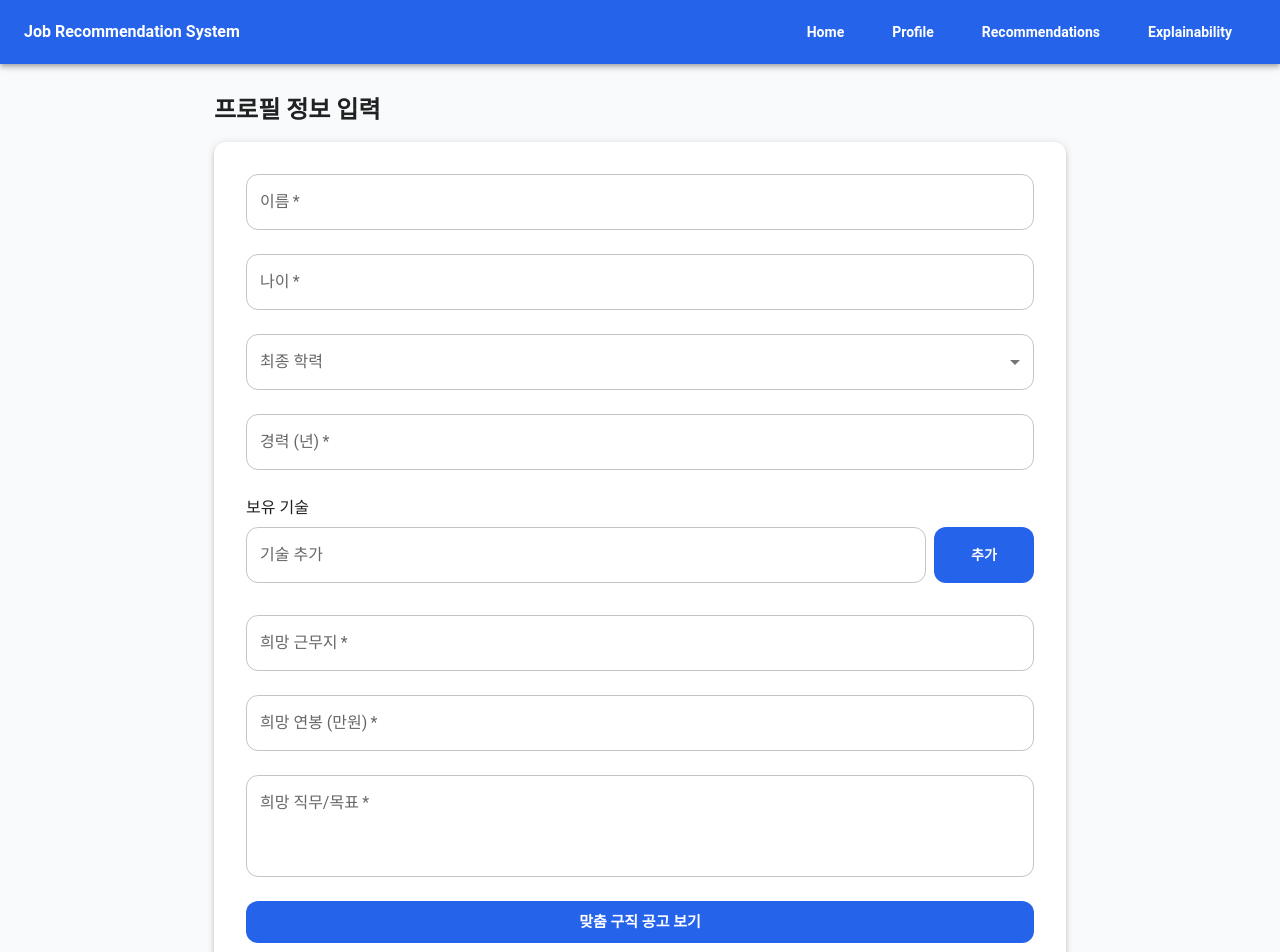
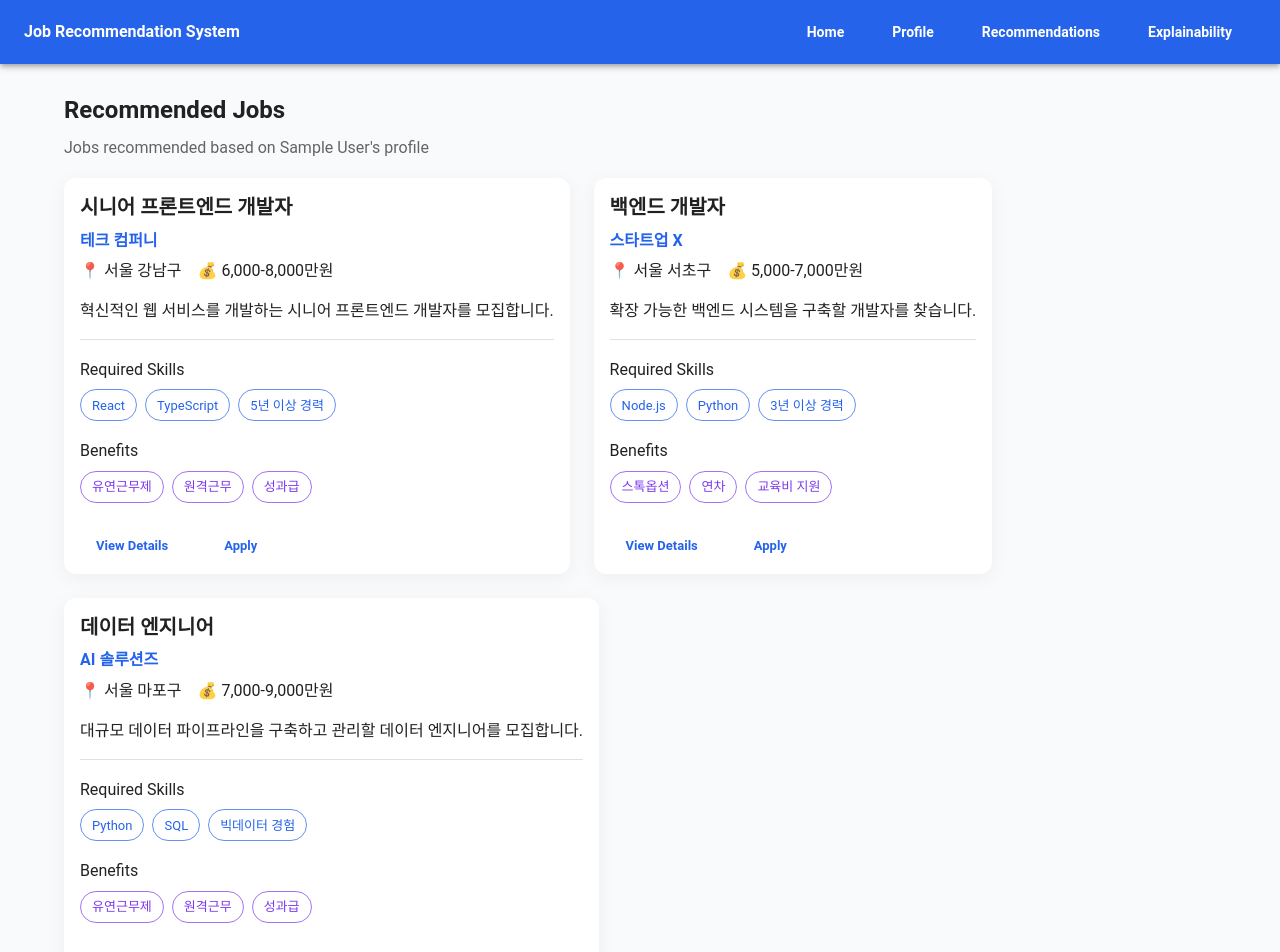
Before and after one commit to SuminPark02/AIXD_project, a React (Create React App) app: page /job-recommendations in a window 1280 px wide. Before the commit this address led to /profile. Shown: the top 952 px of the page. Built offline with nearby package versions, Linux system fonts and the light colour scheme; sample sign-in values are in the browser's storage.

Commit message:
fix: Update JobRecommendations to use ProfileContext and add job matching logic

```diff
--- a/src/pages/JobRecommendations.js
+++ b/src/pages/JobRecommendations.js
@@ -11,7 +11,8 @@ import {
   Chip,
   Divider
 } from '@mui/material';
-import { useLocation, useNavigate } from 'react-router-dom';
+import { useNavigate } from 'react-router-dom';
+import { useProfile } from '../contexts/ProfileContext';
 
 // 임시 구직 공고 데이터
 const jobListings = [
@@ -48,33 +49,50 @@ const jobListings = [
 ];
 
 function JobRecommendations() {
-  const location = useLocation();
   const navigate = useNavigate();
-  const { userData } = location.state || {};
+  const { profile } = useProfile();
 
-  // 사용자 데이터가 없으면 프로필 페이지로 리다이렉트
+  // Redirect to profile if no profile data
   React.useEffect(() => {
-    if (!userData) {
+    if (!profile) {
       navigate('/profile');
     }
-  }, [userData, navigate]);
+  }, [profile, navigate]);
 
-  // 실제로는 여기서 API를 호출하여 사용자 데이터 기반으로 구직 공고를 필터링하고 정렬합니다
-  const recommendedJobs = jobListings;
+  // Filter and sort jobs based on profile
+  const recommendedJobs = jobListings.filter(job => {
+    if (!profile) return false;
+
+    // Match skills
+    const hasMatchingSkills = profile.skills?.length > 0
+      ? job.requirements.some(req => profile.skills.includes(req))
+      : true;
+
+    // Match location if specified
+    const locationMatch = !profile.preferredLocation
+      ? true
+      : job.location.includes(profile.preferredLocation);
+
+    return hasMatchingSkills && locationMatch;
+  });
+
+  if (!profile) {
+    return null;
+  }
 
   return (
     <Container maxWidth="lg">
       <Box sx={{ mt: 4 }}>
         <Typography variant="h4" component="h1" gutterBottom>
-          맞춤 구직 공고
+          Recommended Jobs
         </Typography>
         <Typography variant="subtitle1" color="text.secondary" paragraph>
-          {userData?.name}님의 프로필을 기반으로 추천된 구직 공고입니다.
+          Jobs recommended based on {profile.name}'s profile
         </Typography>
 
         <Grid container spacing={3}>
           {recommendedJobs.map((job) => (
-            <Grid key={job.id} columns={{ xs: 12, md: 6 }}>
+            <Grid key={job.id} xs={12} md={6}>
               <Card sx={{ height: '100%' }}>
                 <CardContent>
                   <Typography variant="h5" component="h2" gutterBottom>
@@ -100,7 +118,7 @@ function JobRecommendations() {
                   <Divider sx={{ my: 2 }} />
 
                   <Typography variant="subtitle1" gutterBottom>
-                    필요 역량
+                    Required Skills
                   </Typography>
                   <Box sx={{ display: 'flex', flexWrap: 'wrap', gap: 1, mb: 2 }}>
                     {job.requirements.map((req, index) => (
@@ -114,7 +132,7 @@ function JobRecommendations() {
                   </Box>
 
                   <Typography variant="subtitle1" gutterBottom>
-                    복리후생
+                    Benefits
                   </Typography>
                   <Box sx={{ display: 'flex', flexWrap: 'wrap', gap: 1 }}>
                     {job.benefits.map((benefit, index) => (
@@ -129,10 +147,10 @@ function JobRecommendations() {
                 </CardContent>
                 <CardActions>
                   <Button size="small" color="primary">
-                    상세 정보 보기
+                    View Details
                   </Button>
                   <Button size="small" color="primary">
-                    지원하기
+                    Apply
                   </Button>
                 </CardActions>
               </Card>
@@ -145,7 +163,7 @@ function JobRecommendations() {
             variant="outlined"
             onClick={() => navigate('/profile')}
           >
-            프로필 수정하기
+            Edit Profile
           </Button>
         </Box>
       </Box>
```
